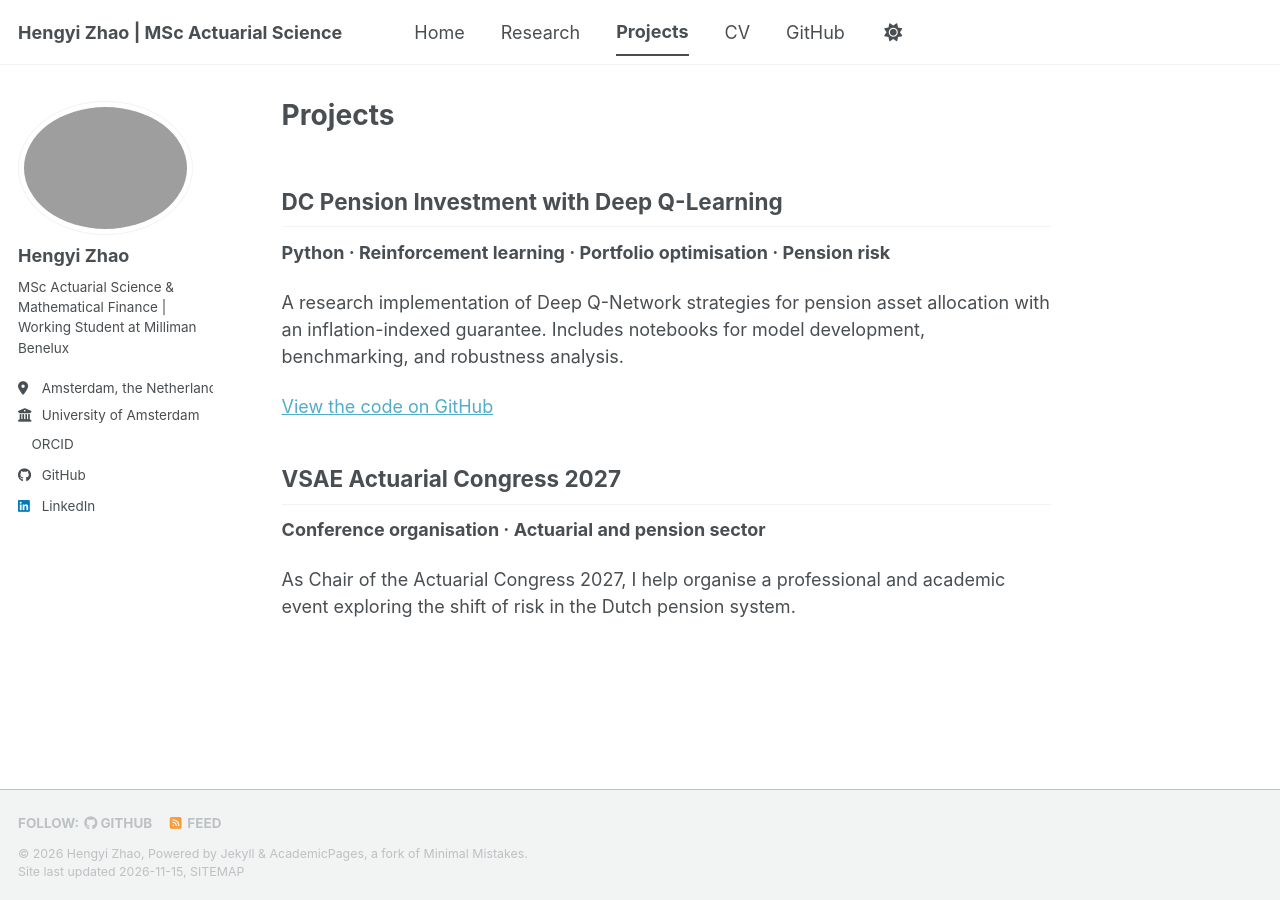
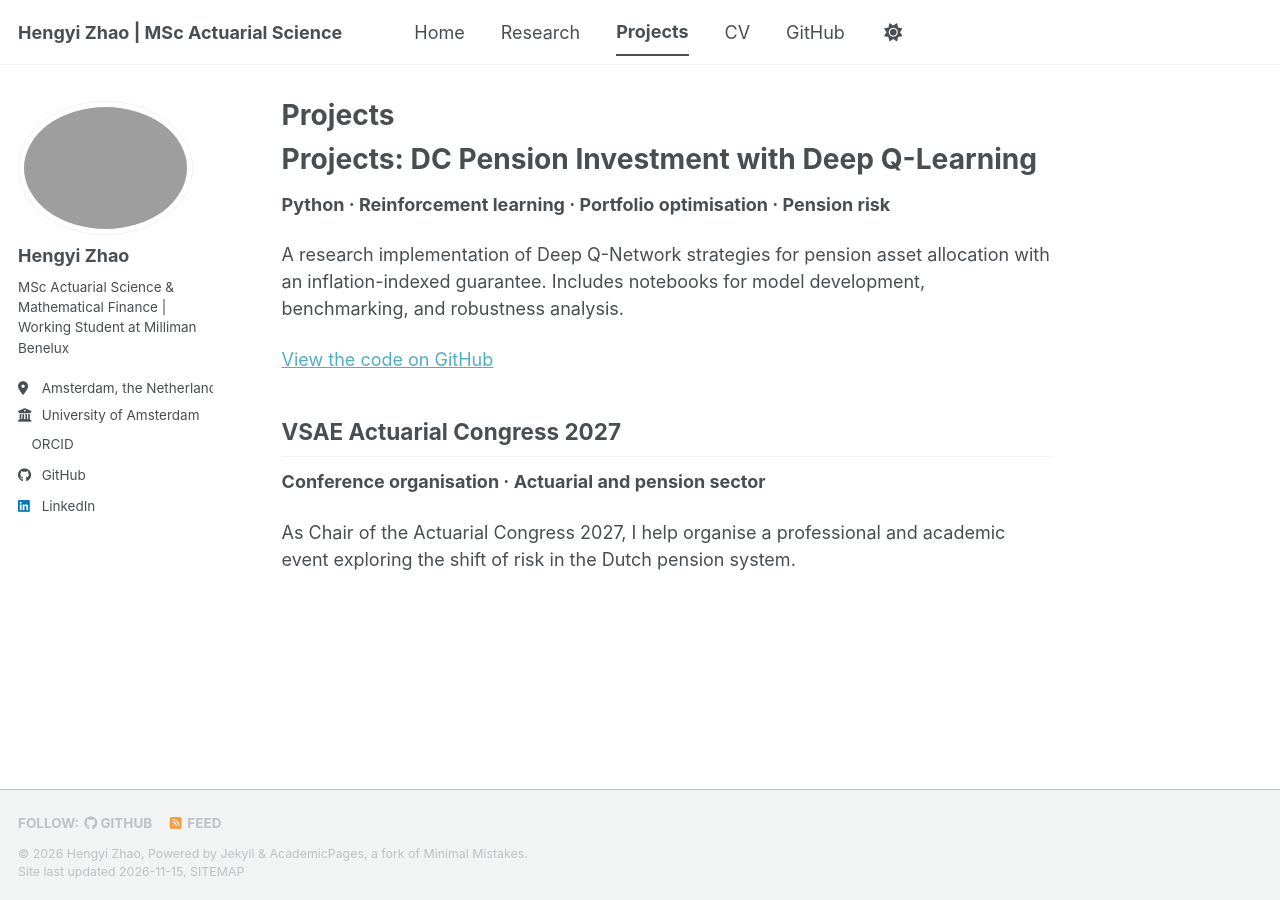
Before and after one commit to hyzhao0916/hyzhao0916.github.io, a Jekyll site: the page built from _pages/Projects.md, in a window 1280 px wide. Built offline with Jekyll 4.4.1, drawn with Linux system fonts in a browser that asks for light colours; a script bundle is joined from its source files by our own code; a style sheet for code colours, icons or effects is not loaded.

```diff
--- a/_pages/Projects.md
+++ b/_pages/Projects.md
@@ -3,7 +3,7 @@ permalink: /projects/
 title: "Projects"
 author_profile: true
 ---
-## DC Pension Investment with Deep Q-Learning
+# Projects: DC Pension Investment with Deep Q-Learning
 
 **Python · Reinforcement learning · Portfolio optimisation · Pension risk**
 
```
